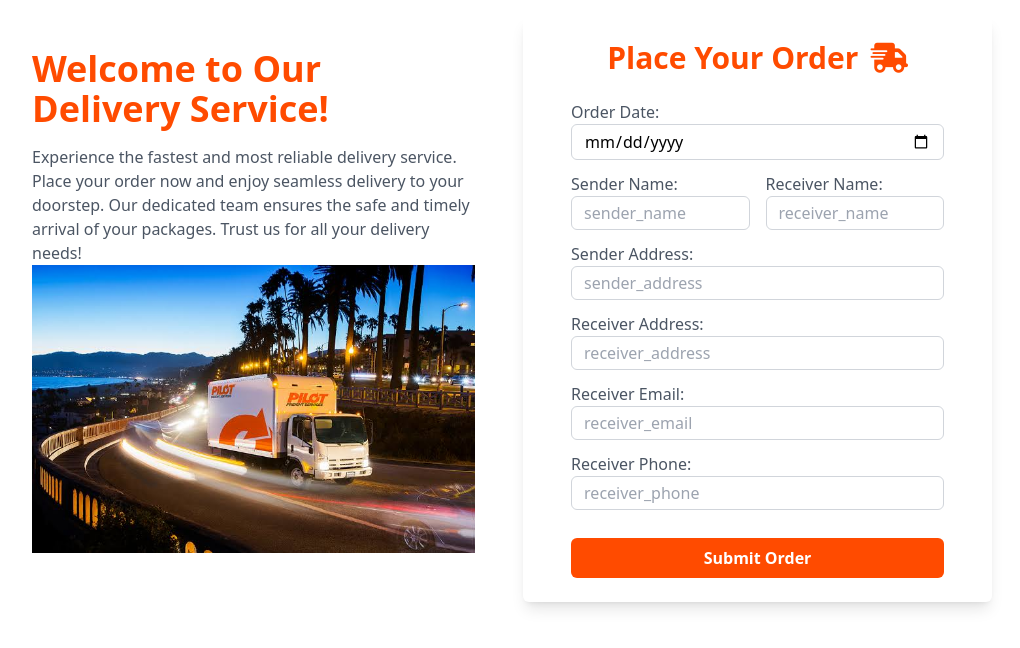
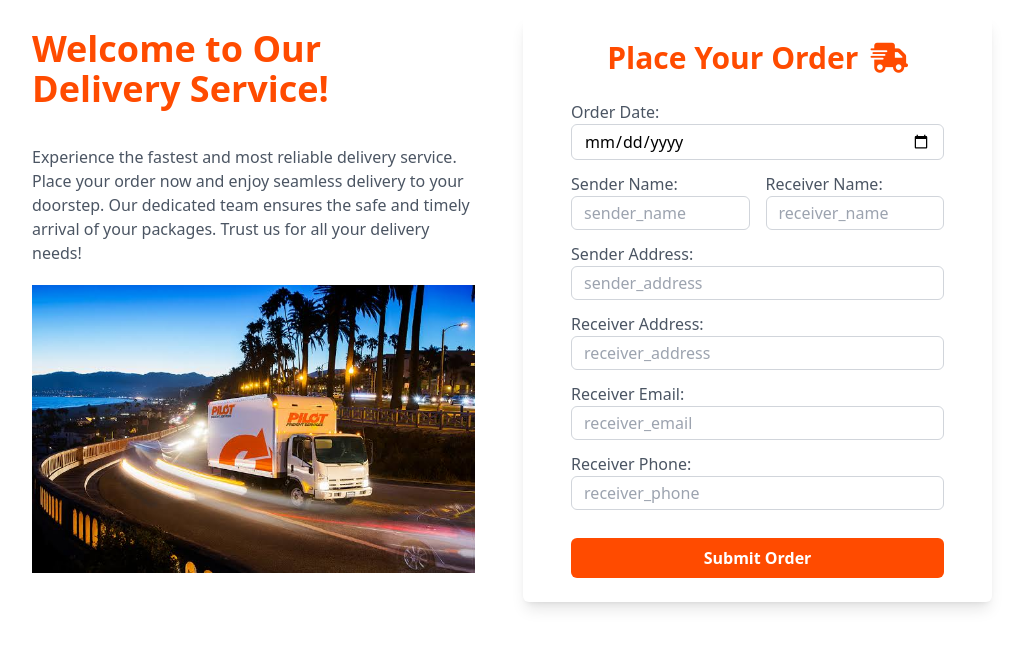
Before and after one commit to innovaxel/deliveryTracker, a Django app: page /add_order/ in a window 1280 px wide. Shown: the part 66-714 px from the top of the page, without its empty margins (128-1148 px from the left). Run offline with Django 5.2, Linux system fonts and the light colour scheme; some libraries are stand-ins or nearby versions.

Commit message:
Add - Styles to add order page

```diff
--- a/trackingapp/core/templates/addOrder.html
+++ b/trackingapp/core/templates/addOrder.html
@@ -4,16 +4,16 @@
 {% block content %}
 
 <div class="flex justify-center items-center">
-    <div class="w-3/4 flex flex-row gap-12">
+    <div class="w-3/4 flex flex-col lg:flex-row gap-12">
         <!-- Left Section with Text -->
-        <div class="w-full flex flex-col justify-center items-start">
+        <div class="w-full flex flex-col gap-5 justify-center items-start">
             <h2 class="text-4xl font-bold text-[#FF4B00] mb-4">Welcome to Our Delivery Service!</h2>
             <p class="text-gray-600">Experience the fastest and most reliable delivery service. Place your order now and
                 enjoy seamless delivery to your doorstep. Our dedicated team ensures the safe and timely arrival of your
                 packages. Trust us for all your delivery needs!</p>
 
             <!-- You can add more text or promotional content here -->
-            <img src="{% static 'images/banner-3.jpeg' %}" alt="Parcel 1" class="w-full h-72">
+            <img src="{% static 'images/banner-3.jpeg' %}" alt="Parcel 1" class="w-full h-96 lg:h-72">
         </div>
 
         <!-- Right Section with Form -->
```
